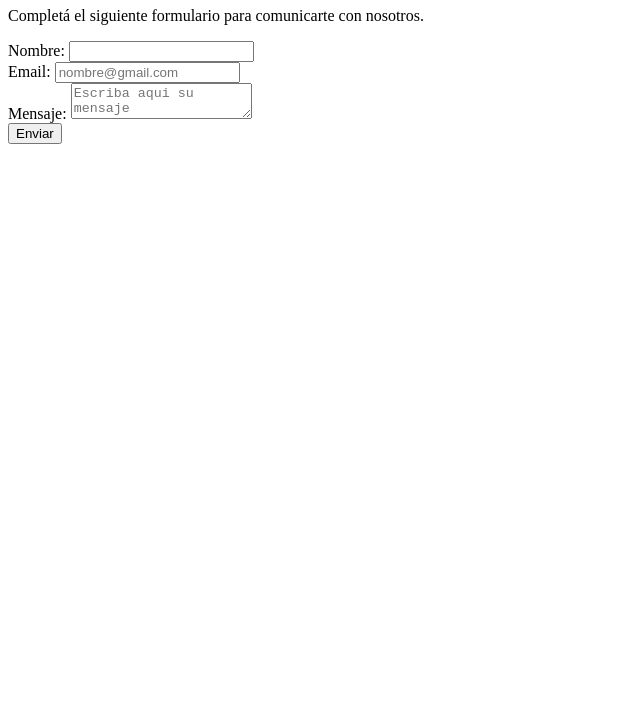
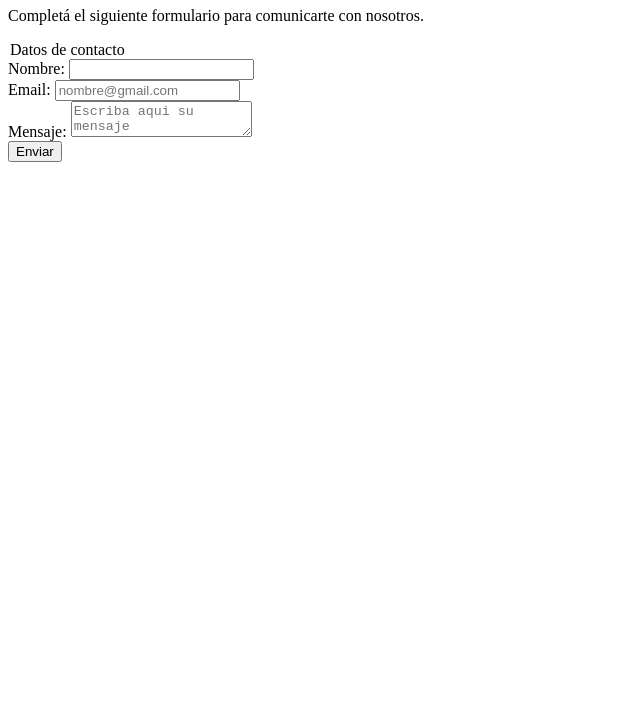
Before and after one commit to SergioPerez3/semantica-y-formularios, a plain HTML site: page ejercicioformulario.html in a window 1280 px wide. Shown: the part 73-800 px from the top of the page, without its empty margins (0-640 px from the left). Drawn offline with Linux system fonts and the light colour scheme.

Commit message:
actualizado

```diff
--- a/ejercicioformulario.html
+++ b/ejercicioformulario.html
@@ -10,10 +10,11 @@
       <p>Completá el siguiente formulario para comunicarte con nosotros.</p>
     </div>
 
-<form action="#" method="post">
+<form action="#" method="post" class="form-box">
+    <legend>Datos de contacto</legend>
 
         <div>
-          <label for="nombre">Nombre:</label>
+            <label for="nombre">Nombre:</label>
             <input type="text" name="nombre" id="nombre"/>
         </div>
 
@@ -27,8 +28,9 @@
             <textarea name="mensaje" id="mensaje" placeholder="Escriba aqui su mensaje"></textarea>
 
         </div>
-</form>
+
         <button type="submit">Enviar</button>
+    </form>
       </div>
     </div>
   </body>
```
